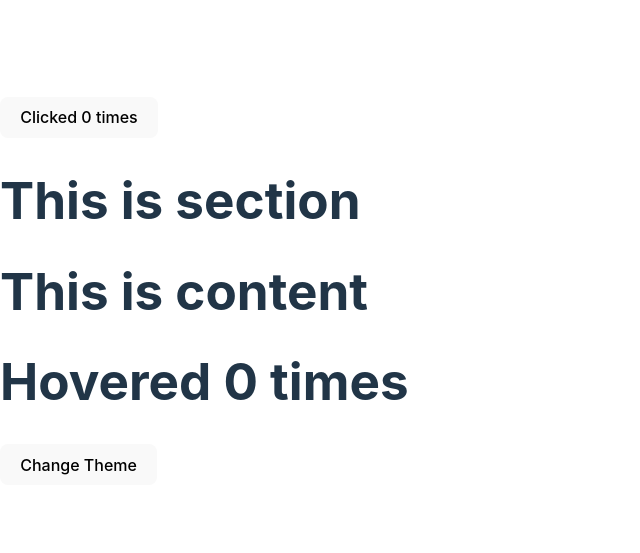
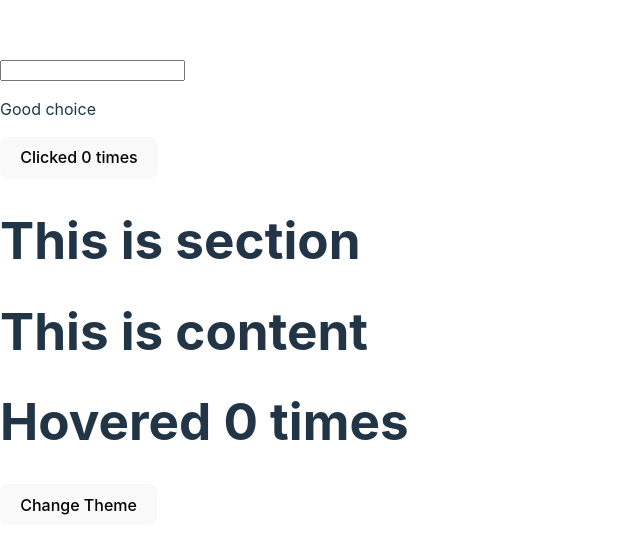
Before and after one commit to saiem-jatri/React-render-props, a React (Vite) app: page / in a window 1280 px wide. Shown: the part 109-662 px from the top of the page, without its empty margins (0-640 px from the left). Built offline with nearby package versions, Linux system fonts and the light colour scheme.

Commit message:
usestate todo added

```diff
--- a/src/App.jsx
+++ b/src/App.jsx
@@ -3,6 +3,7 @@ import ClickCounter from './components/ClickCounter';
 import Counter from './components/Counter';
 import ThemeContext from './contexts/themeContext.jsx';
 import Section from './components/Section.jsx';
+import Todo from './components/setState/Todo.jsx'
 export default class App extends React.Component {
     state = {
         theme: 'light',
@@ -23,6 +24,7 @@ export default class App extends React.Component {
     render(){
         return (
             <div className="app">
+                <Todo/>
             <Counter>
                 {(counter, incrementCount) => (
                     <ClickCounter count={counter} incrementCount={incrementCount} />
--- /dev/null
+++ b/src/components/setState/Todo.jsx
@@ -0,0 +1,21 @@
+/* eslint-disable no-const-assign */
+import { useState } from "react";
+
+export default function Todo(){
+    const [title, setTitle] = useState('')
+    const [warning, setWarning] = useState('')
+    let handleChange = (e)=>{
+        const inputValue = e.target.value
+        const updateWrning = inputValue.includes('.js')
+       ? 'You need JavaScript skill to complete the task. Do you have it?'
+       : null;
+        setTitle(inputValue)
+        setWarning(updateWrning)
+    }
+    return(
+        <div>
+            <input type="text" value={title} onChange={handleChange} />
+            <p>{warning || 'Good choice'}</p>
+        </div>
+    )
+}
```
